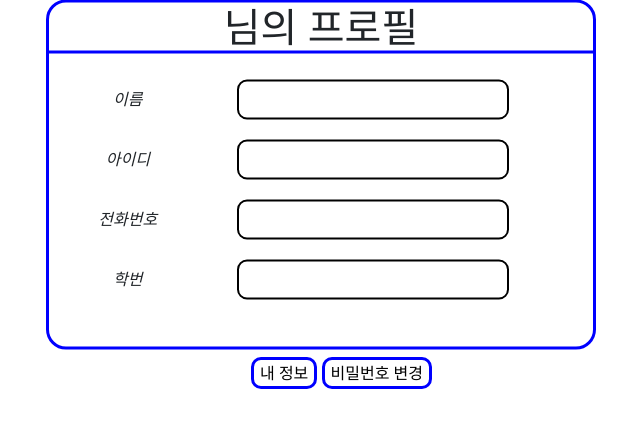
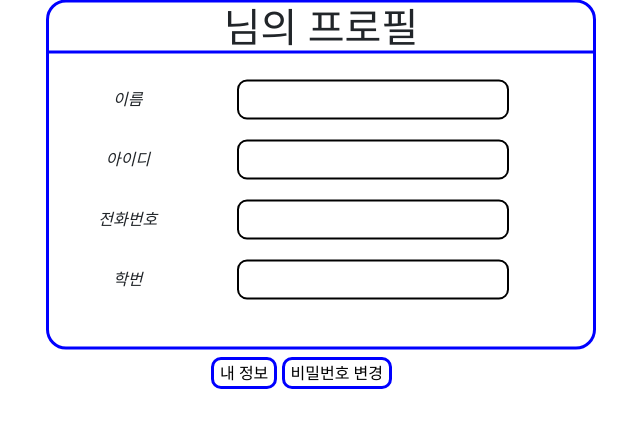
Before and after one commit to Kor-NOH/spoclub, a Django app: template templates/swlab/profile.html in a window 1280 px wide; the page is wider, and only the part inside the window is pictured. Shown: the part 184-619 px from the top of that part, without its empty margins (319-959 px from the left). Run offline with Django 4.2, Linux system fonts and the light colour scheme; the template is opened without the code that fills it, so the values that code supplies are empty; grey boxes are pictures that could not be loaded.

Commit message:
btn move

```diff
--- a/templates/swlab/change_pw.html
+++ b/templates/swlab/change_pw.html
@@ -91,7 +91,7 @@
 
     </div>
 </div>
-<div style="position: relative; top: 25px; left: 570px;">
+<div style="position: relative; top: 25px; left: 530px;">
     <button id="profilebtn" onclick="location.href='profile'" onmousemove="PcolorChange()"
             onmouseleave="PcolorReChange()"
             style="background-color: white; border: medium solid blue; border-radius: 10px">내 정보
@@ -105,7 +105,6 @@
 
 
 <script>
-
     $('#chnewbtn').click(function () {
 
         let oldpw = $('#oldpw').val();
--- a/templates/swlab/profile.html
+++ b/templates/swlab/profile.html
@@ -76,7 +76,7 @@
             &nbsp; {{ users.schoolssn }}</div>
     </div>
 </div>
-<div style="position: relative; top: 25px; left: 570px;">
+<div style="position: relative; top: 25px; left: 530px;">
     <button id="profilebtn" onclick="location.href='profile'" onmousemove="PcolorChange()" onmouseleave="PcolorReChange()" style="background-color: white; border: medium solid blue; border-radius: 10px">내 정보</button>
     <button id="chpwbtn" onclick="location.href='change_pw'" onmousemove="CcolorChange()" onmouseleave="CcolorReChange()" style="background-color: white; border: medium solid blue; border-radius: 10px">비밀번호 변경</button>
 </div>
```
Also changed, not shown: db.sqlite3.
